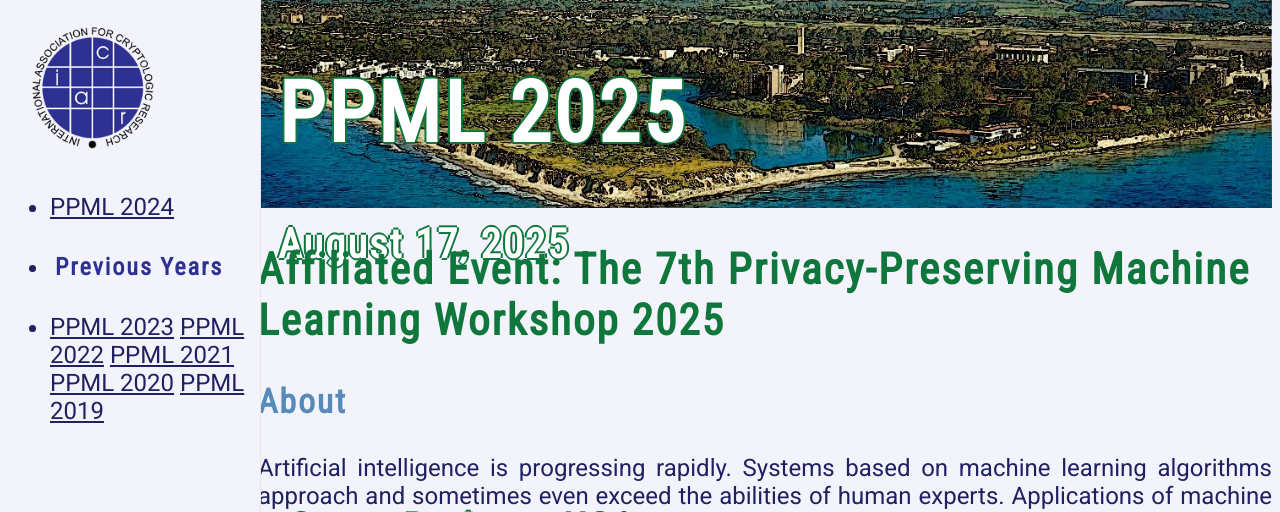
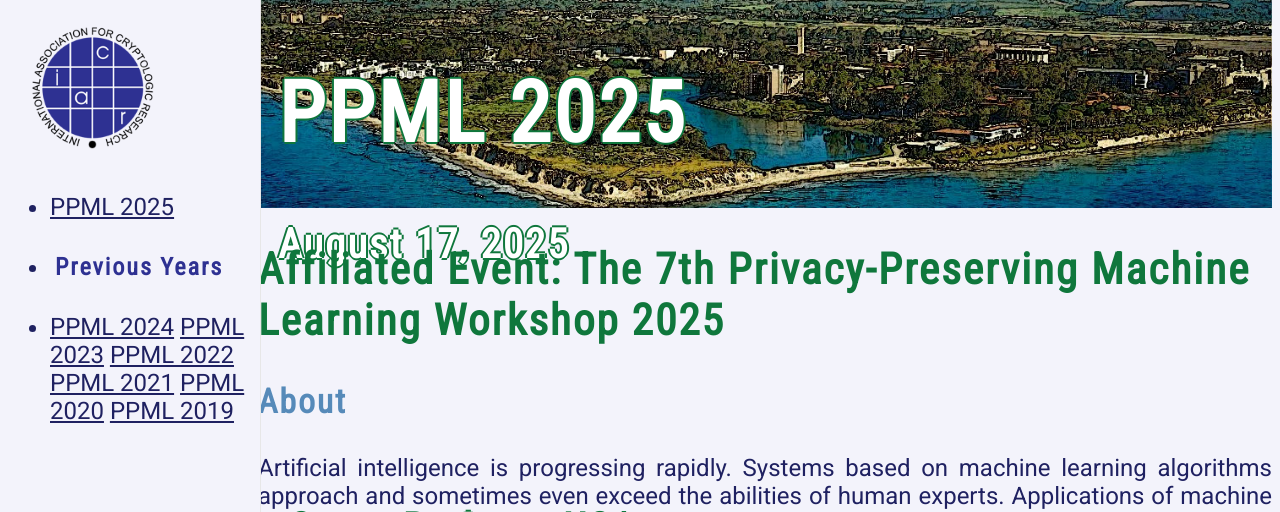
Before and after one commit to Crypto-PPML/Crypto-PPML.github.io, a Jekyll site: the page built from 2025/index.markdown, in a window 1280 px wide. Shown: the top 512 px of the page. Built offline with Jekyll 4.4.1, drawn with Linux system fonts in a browser that asks for light colours; nearby versions of some CDN libraries; a style sheet for code colours, icons or effects is not loaded.

Commit message:
Update nav.html

```diff
--- a/_includes/nav.html
+++ b/_includes/nav.html
@@ -6,7 +6,7 @@
 
 <ul class="nav navmenu-nav">
   <li>
-    <a href="2024">PPML 2024</a>
+    <a href="2025">PPML 2025</a>
   </li>
 </ul>
 <ul class="nav navmenu-nav">
@@ -14,6 +14,7 @@
     <h4 class="navHeader">Previous Years</h4>
   </li>
   <li>
+    <a href="2024">PPML 2024</a>
      <a href="2023">PPML 2023</a>
     <a href="2022">PPML 2022</a>
     <a href="2021">PPML 2021</a>
```
